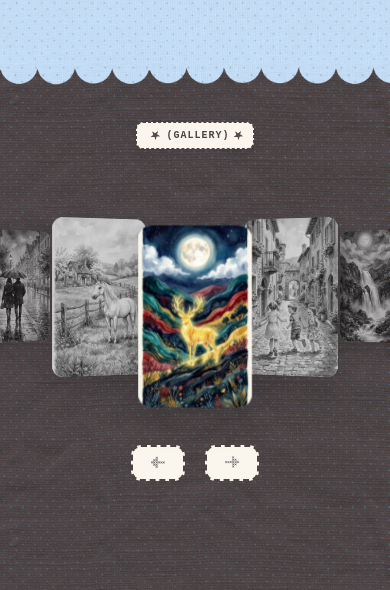
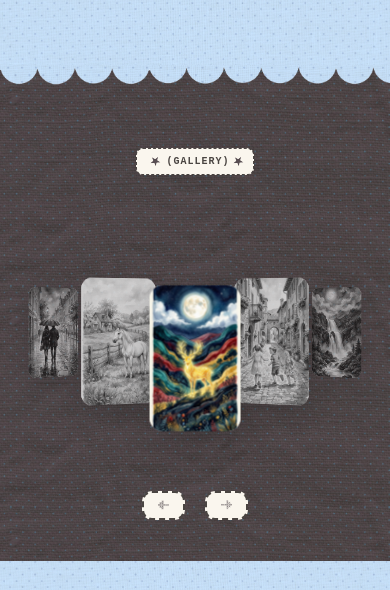
Before and after one commit to Linhchi162/Mingiee, a Next.js app: page / in a window 390 px wide. Shown: the part 484-1074 px from the top of the page. Built offline with nearby package versions, Linux system fonts and the light colour scheme; no server answers; the database is empty; a small style sheet from the web is missing.

Commit message:
style: adjust gallery title header padding-top down by 20px on mobile

```diff
--- a/app/page.tsx
+++ b/app/page.tsx
@@ -268,7 +268,7 @@ Nếu mình hủy:
       >
 
         {/* SECTION 2: Brown Textures Background Section */}
-        <section id="gallery" className="relative z-10 w-full min-h-[50vh] xl:min-h-screen flex flex-col items-center justify-start overflow-hidden pb-16">
+        <section id="gallery" className="relative z-10 w-full min-h-[40vh] sm:min-h-[50vh] xl:min-h-screen flex flex-col items-center justify-start overflow-hidden pb-2 sm:pb-16">
           {/* Scallop Edge Divider (ria_transparent.png) */}
           <div
             className="absolute top-[-4px] lg:top-[-3px] left-0 right-0 z-20 w-full h-[150px] pointer-events-none"
@@ -281,7 +281,7 @@ Nếu mình hủy:
           />
 
           {/* Content */}
-          <div className="relative z-20 flex flex-col items-center justify-start w-full px-4 pt-11 sm:pt-28 lg:pt-36">
+          <div className="relative z-20 flex flex-col items-center justify-start w-full px-4 pt-16 sm:pt-28 lg:pt-36">
             {/* GALLERY Title Header (Static div, non-clickable) */}
             <div
               className="group relative flex items-center justify-center py-1 px-[26px] sm:px-10 lg:px-12 bg-[#FAF6EE] border-[1.6px] sm:border-[2px] lg:border-[2.3px] border-dashed border-[#4A4542] rounded-[7px] text-[#4A4542] min-w-[110px] sm:min-w-[180px] lg:min-w-[220px] shadow-[0_3px_6px_rgba(0,0,0,0.05)] cursor-default select-none mb-5 sm:mb-8 lg:mb-14"
--- a/components/CoverFlowCarousel.tsx
+++ b/components/CoverFlowCarousel.tsx
@@ -152,14 +152,14 @@ export default function CoverFlowCarousel({ slides = SLIDES }: { slides?: SlideI
       if (absOffset === 2) translateY = -8;
     } else {
       // Mobile spacing (designed to support wider cards flowing off-screen)
-      if (offset === 1) translateX = 95;
-      if (offset === -1) translateX = -95;
-      if (offset === 2) translateX = 185;
-      if (offset === -2) translateX = -185;
+      if (offset === 1) translateX = 76;
+      if (offset === -1) translateX = -76;
+      if (offset === 2) translateX = 148;
+      if (offset === -2) translateX = -148;
 
-      if (offset === 0) translateY = 25;
-      if (absOffset === 1) translateY = 7;
-      if (absOffset === 2) translateY = -4;
+      if (offset === 0) translateY = 20;
+      if (absOffset === 1) translateY = 5;
+      if (absOffset === 2) translateY = -3;
     }
 
     // Z index and Opacity
@@ -248,7 +248,7 @@ export default function CoverFlowCarousel({ slides = SLIDES }: { slides?: SlideI
         onMouseUp={handleMouseUpOrLeave}
         onMouseLeave={handleMouseUpOrLeave}
       >
-        <div className="relative w-full h-full flex items-center justify-center overflow-visible" style={{ transformStyle: 'preserve-3d' }}>
+        <div className="relative w-full h-full flex items-center justify-center overflow-visible translate-y-[20px] sm:translate-y-0" style={{ transformStyle: 'preserve-3d' }}>
           {currentSlides.map((slide, index) => {
             const offset = getOffset(index);
             const slideStyle = getSlideStyle(offset);
@@ -262,7 +262,7 @@ export default function CoverFlowCarousel({ slides = SLIDES }: { slides?: SlideI
                     setActiveIndex(index);
                   }
                 }}
-                className={`absolute left-1/2 top-1/2 w-[120px] sm:w-[170px] lg:w-[280px] aspect-[5/8] rounded-[14px] sm:rounded-[20px] overflow-hidden shadow-[0_12px_36px_rgba(0,0,0,0.18)] transition-all duration-500 ease-out origin-center cursor-pointer`}
+                className={`absolute left-1/2 top-1/2 w-[96px] sm:w-[170px] lg:w-[280px] aspect-[5/8] rounded-[14px] sm:rounded-[20px] overflow-hidden shadow-[0_12px_36px_rgba(0,0,0,0.18)] transition-all duration-500 ease-out origin-center cursor-pointer`}
                 style={{
                   ...slideStyle,
                   transitionProperty: 'transform, opacity, z-index',
@@ -274,7 +274,7 @@ export default function CoverFlowCarousel({ slides = SLIDES }: { slides?: SlideI
                     src={slide.src}
                     alt={slide.title}
                     fill
-                    sizes="(max-width: 640px) 85px, (max-width: 1024px) 170px, 280px"
+                    sizes="(max-width: 640px) 96px, (max-width: 1024px) 170px, 280px"
                     className={`object-cover pointer-events-none transition-all duration-500 ${isActive ? 'grayscale-0' : 'grayscale'}`}
                     priority={isActive}
                   />
@@ -290,7 +290,7 @@ export default function CoverFlowCarousel({ slides = SLIDES }: { slides?: SlideI
       </div>
 
       {/* Navigation Buttons */}
-      <div className="flex items-center gap-4 sm:gap-6 mt-[30px] sm:mt-[60px] lg:mt-[100px]">
+      <div className="flex items-center gap-4 sm:gap-6 mt-[50px] sm:mt-[60px] lg:mt-[100px]">
         <button
           onClick={prevSlide}
           disabled={isTransitioning}
@@ -301,14 +301,14 @@ export default function CoverFlowCarousel({ slides = SLIDES }: { slides?: SlideI
           style={{
             backgroundColor: leftBtnState === 'active' ? '#B3D6EE' : leftBtnState === 'hover' ? '#CBE3F3' : '#FAF6EE'
           }}
-          className="w-[54px] h-[36px] sm:w-[80px] sm:h-[52px] lg:w-[100px] lg:h-[64px] rounded-[10px] border-2 sm:border-[2.5px] lg:border-[3px] border-dashed border-[#4A4542] flex items-center justify-center transition-all duration-300 hover:scale-105 active:scale-95 cursor-pointer disabled:opacity-50"
+          className="w-[43px] h-[29px] sm:w-[80px] sm:h-[52px] lg:w-[100px] lg:h-[64px] rounded-[10px] border-2 sm:border-[2.5px] lg:border-[3px] border-dashed border-[#4A4542] flex items-center justify-center transition-all duration-300 hover:scale-105 active:scale-95 cursor-pointer disabled:opacity-50"
           aria-label="Previous slide"
         >
           {/* eslint-disable-next-line @next/next/no-img-element */}
           <img
             src="/images/left-arrow.png"
             alt="Previous"
-            className="w-[14px] h-[14px] sm:w-[22px] sm:h-[22px] lg:w-8 lg:h-8 object-contain pointer-events-none select-none"
+            className="w-[11px] h-[11px] sm:w-[22px] sm:h-[22px] lg:w-8 lg:h-8 object-contain pointer-events-none select-none"
           />
         </button>
         <button
@@ -321,14 +321,14 @@ export default function CoverFlowCarousel({ slides = SLIDES }: { slides?: SlideI
           style={{
             backgroundColor: rightBtnState === 'active' ? '#B3D6EE' : rightBtnState === 'hover' ? '#CBE3F3' : '#FAF6EE'
           }}
-          className="w-[54px] h-[36px] sm:w-[80px] sm:h-[52px] lg:w-[100px] lg:h-[64px] rounded-[10px] border-2 sm:border-[2.5px] lg:border-[3px] border-dashed border-[#4A4542] flex items-center justify-center transition-all duration-300 hover:scale-105 active:scale-95 cursor-pointer disabled:opacity-50"
+          className="w-[43px] h-[29px] sm:w-[80px] sm:h-[52px] lg:w-[100px] lg:h-[64px] rounded-[10px] border-2 sm:border-[2.5px] lg:border-[3px] border-dashed border-[#4A4542] flex items-center justify-center transition-all duration-300 hover:scale-105 active:scale-95 cursor-pointer disabled:opacity-50"
           aria-label="Next slide"
         >
           {/* eslint-disable-next-line @next/next/no-img-element */}
           <img
             src="/images/right-arrow.png"
             alt="Next"
-            className="w-[14px] h-[14px] sm:w-[22px] sm:h-[22px] lg:w-8 lg:h-8 object-contain pointer-events-none select-none"
+            className="w-[11px] h-[11px] sm:w-[22px] sm:h-[22px] lg:w-8 lg:h-8 object-contain pointer-events-none select-none"
           />
         </button>
       </div>
```
